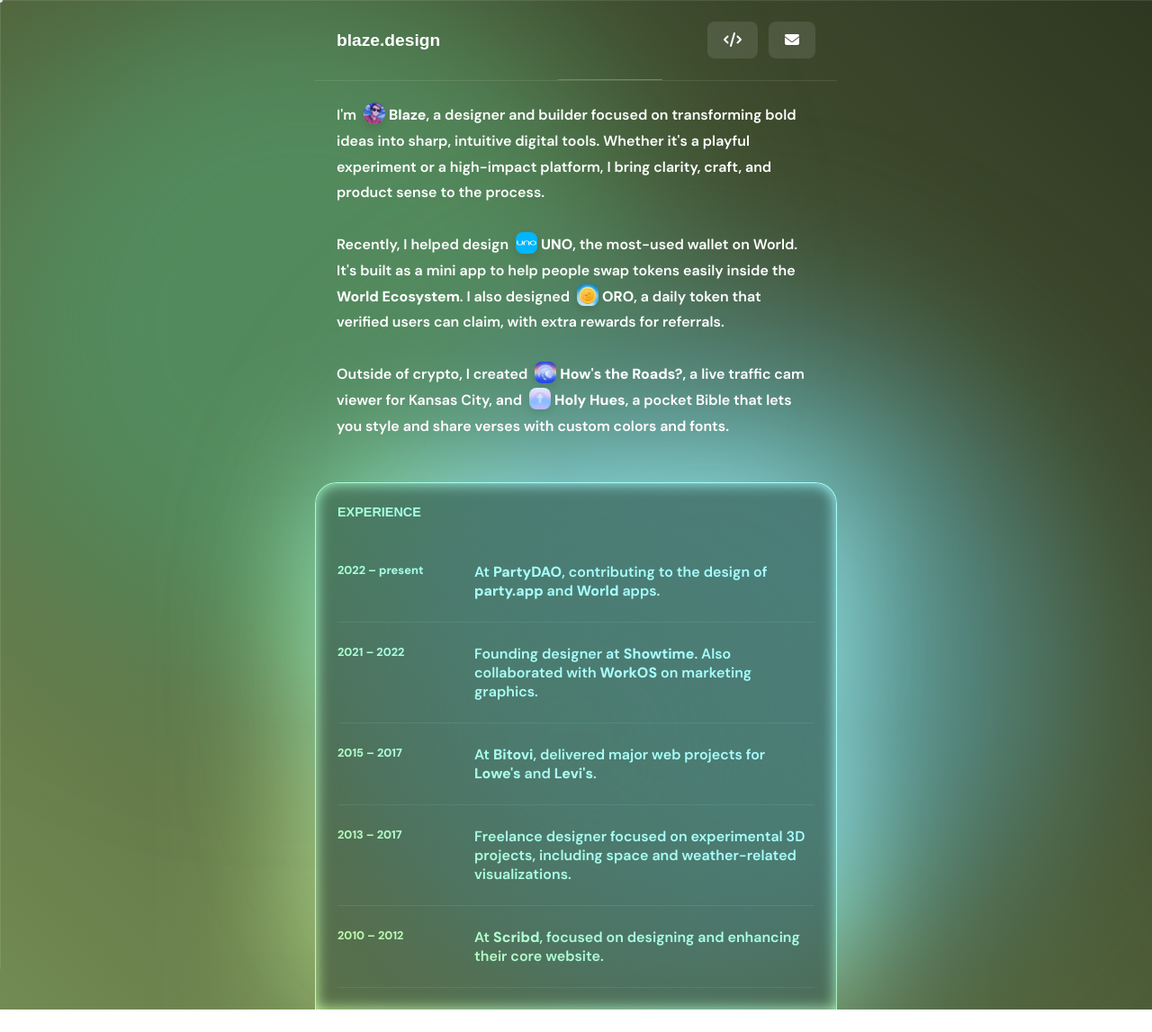
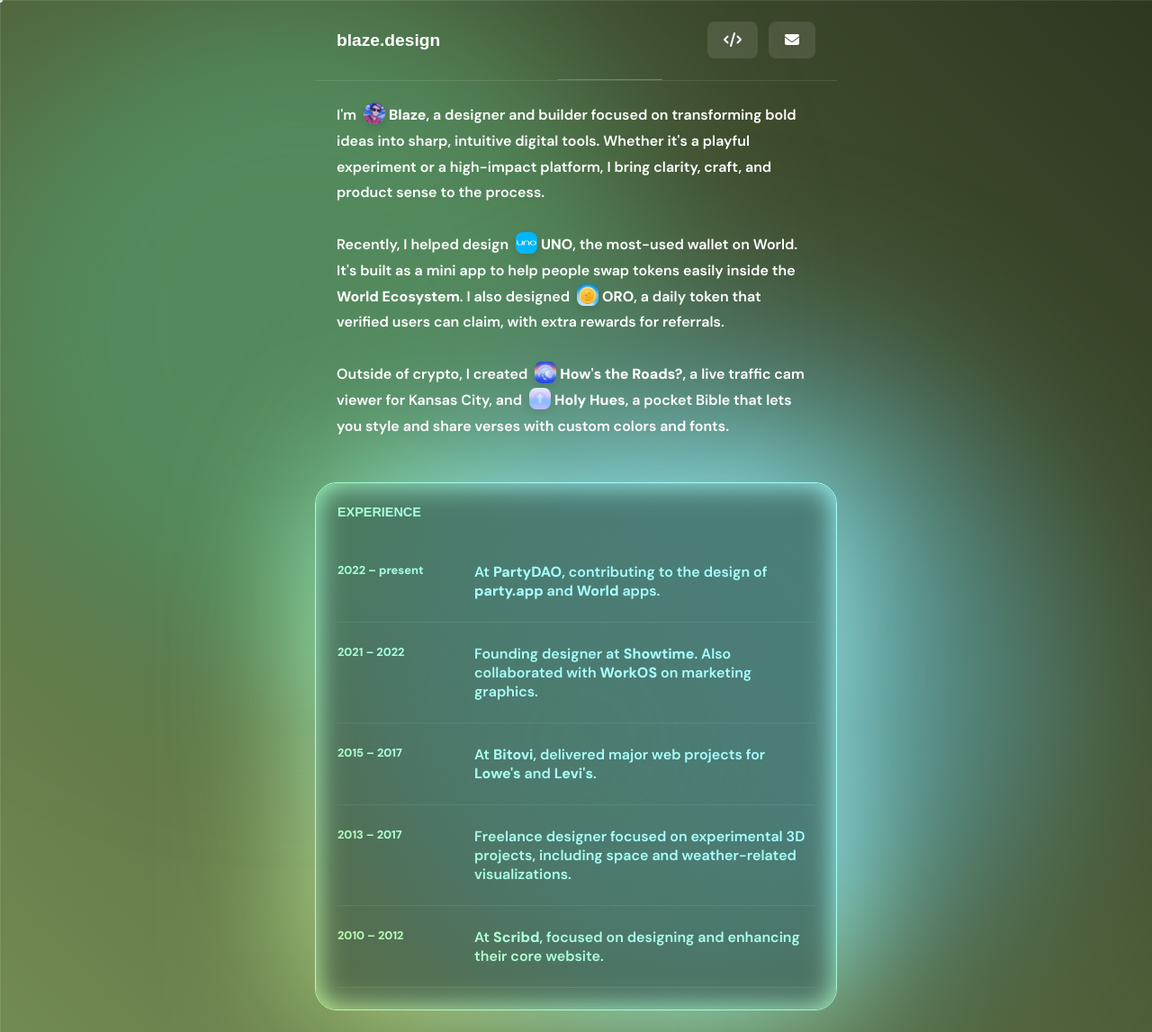
Before and after one commit to 0xblz/blaze-web, a Jekyll site: the page built from index.html, in a window 1280 px wide. Shown: the whole page at 90% size. Built offline with Jekyll 4.4.1, drawn with Linux system fonts in a browser that asks for light colours; nearby versions of some CDN libraries; some web fonts are replaced; before the commit the page ends 1122 px from its top, so only the background shows below that.

Commit message:
box styling

```diff
--- a/_sass/_layout.scss
+++ b/_sass/_layout.scss
@@ -107,19 +107,18 @@
 
     &.box {
         background: rgba(0, 0, 0, 0.1);
-        border-top-left-radius: 1.5rem;
-        border-top-right-radius: 1.5rem;
-        box-shadow: 0 0 10rem white, inset 0 0 1rem white;
+        border-radius: 1.5rem;
+        box-shadow: 0 0 10rem white, inset 0 0 2rem white;
         border: 1px solid white;
-        border-bottom: none;
         gap: 0;
         margin-top: 1.5rem;
+        margin-bottom: 1.5rem;
         backdrop-filter: blur(10rem);
         -webkit-backdrop-filter: blur(10rem);
         mix-blend-mode: overlay;
 
         &:hover {
-            box-shadow: 0 0 5rem white, inset 0 0 2rem white;
+            box-shadow: 0 0 5rem white, inset 0 0 1rem white;
         }
 
         h2 {
```
Also changed, not shown: 3 other files.
